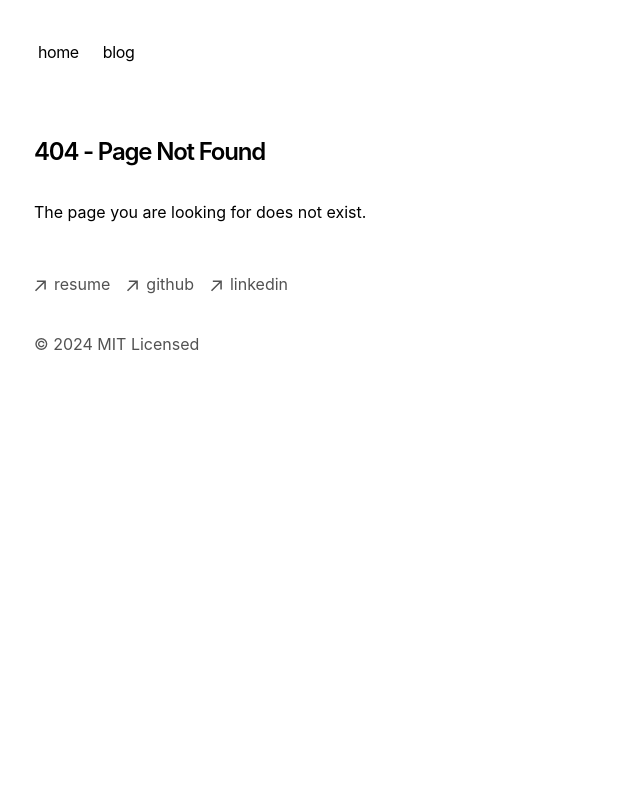
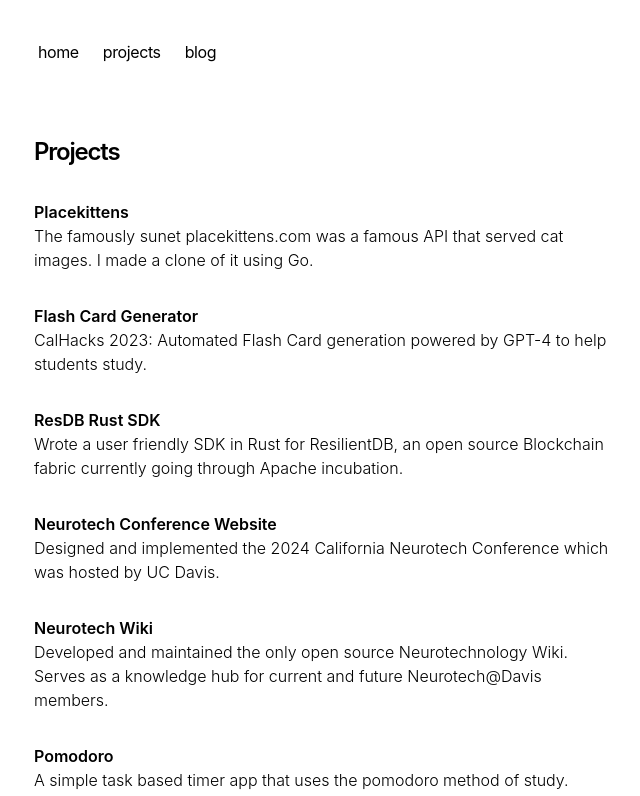
Before and after one commit to dhruvsangamwar/personal-website, a Next.js app: page /projects in a window 1280 px wide. Before the commit this address had no page. Shown: the top 796 px of the page, without its empty margins (318-958 px from the left). Built offline with nearby package versions, Linux system fonts and the light colour scheme.

Commit message:
Added Projects Section

```diff
--- a/app/components/nav.tsx
+++ b/app/components/nav.tsx
@@ -3,6 +3,10 @@
 const navItems = {
   '/': {
     name: 'home',
+  },
+
+  '/projects': {
+    name: 'projects',
   },
   '/blog': {
     name: 'blog',
--- a/app/page.tsx
+++ b/app/page.tsx
@@ -1,23 +1,34 @@
+import Link from 'next/link'
+
 export default function Page() {
   return (
     <section>
-      <h1 className="mb-8 text-2xl font-semibold tracking-tighter">
-        Dhruv Sangamwar
+      <h1 className="text-2xl font-semibold tracking-tighter">
+        Dhruv Sangamwar.
       </h1>
+      <h3 className="mb-8 text-l font-semibold tracking-lighter">
+        Engineer by profession, human by design, cat dad by choice.
+      </h3>
 
       <p className="mb-4">
-        I am currently working as a software engineer at
-        <span className="font-bold"> PNI Sensor</span>,
-        where I develop software supporting alternative positioning, navigation, and timing sensors.
+        {`I am currently working as a software engineer at `}
+        <Link href="https://www.pnisensor.com" className='underline'>
+          {` PNI Sensor`}
+        </Link>
+        , where I develop software supporting alternative positioning, navigation, and timing sensors.
         Recently, I have been working with Android (Kotlin), Rust, and C. My interests include databases,
         distributed systems, computer networks, and natural language processing.
       </p>
 
       <p className="mb-4">
         I studied Computer Science at
-        <span className="font-bold"> University of California, Davis </span>,
-        where I had the opportunity to teach a class on algorithms and competitive programming
-        and help manage Neurotech@Davis. I also contributed to research studying governance in Apache Open Source projects.
+        <span className="font-semibold"> University of California, Davis</span>
+        {`, where I had the opportunity to `}
+        <Link href="https://dhruvsangamwar.notion.site/ECS-198F-Diving-deep-into-the-world-of-Algorithms-Competitive-programming-and-more-4faece565e2e4c25a517970354a66102" className='underline'>
+          {`teach`}
+        </Link>
+        {` a class on algorithms and competitive programming
+        and help manage Neurotech@Davis. I also contributed to research studying governance in Apache Open Source projects.`}
       </p>
 
       <p className="mb-4">
--- /dev/null
+++ b/app/projects/page.tsx
@@ -0,0 +1,54 @@
+import Link from 'next/link'
+
+export default function projects() {
+    return (
+        <section>
+            <h1 className="mb-8 text-2xl font-semibold tracking-tighter">
+               Projects
+            </h1>
+
+            <div className="mb-8 font-semibold">
+            <Link href="https://github.com/dhruvsangamwar/placekittens">Placekittens</Link>
+                <p className="mb-4 font-light">
+                    The famously sunet placekittens.com was a famous API that served cat images. I made a clone of it using Go.
+                </p>
+            </div>
+
+            <div className="mb-8 font-semibold">
+            <Link href="https://github.com/ThaumicMekanism/calhacks-2023">Flash Card Generator</Link>
+                <p className="mb-4 font-light">
+                    CalHacks 2023: Automated Flash Card generation powered by GPT-4 to help students study.
+                </p>
+            </div>
+
+             <div className="mb-8 font-semibold">
+            <Link href="https://github.com/ResilientEcosystem/rust_sdk">ResDB Rust SDK</Link>
+                <p className="mb-4 font-light">
+                    Wrote a user friendly SDK in Rust for ResilientDB, an open source Blockchain fabric currently going through Apache incubation.
+                </p>
+            </div>
+
+            <div className="mb-8 font-semibold">
+            <Link href="https://caneurotech.netlify.app">Neurotech Conference Website</Link>
+                <p className="mb-4 font-light">
+                    Designed and implemented the 2024 California Neurotech Conference which was hosted by UC Davis.
+                </p>
+            </div>
+
+            <div className="mb-8 font-semibold">
+            <Link href="https://neurotechwiki.netlify.app">Neurotech Wiki</Link>
+                <p className="mb-4 font-light">
+                    Developed and maintained the only open source Neurotechnology Wiki. Serves as a knowledge hub for current
+                    and future Neurotech@Davis members.
+                </p>
+            </div>
+
+            <div className="mb-8 font-semibold">
+            <Link href="https://github.com/dhruvsangamwar/Pomodoro-App">Pomodoro</Link>
+                <p className="mb-4 font-light">
+                    A simple task based timer app that uses the pomodoro method of study. Implemented using SwiftUI.
+                </p>
+            </div>
+        </section>
+    )
+}
```
